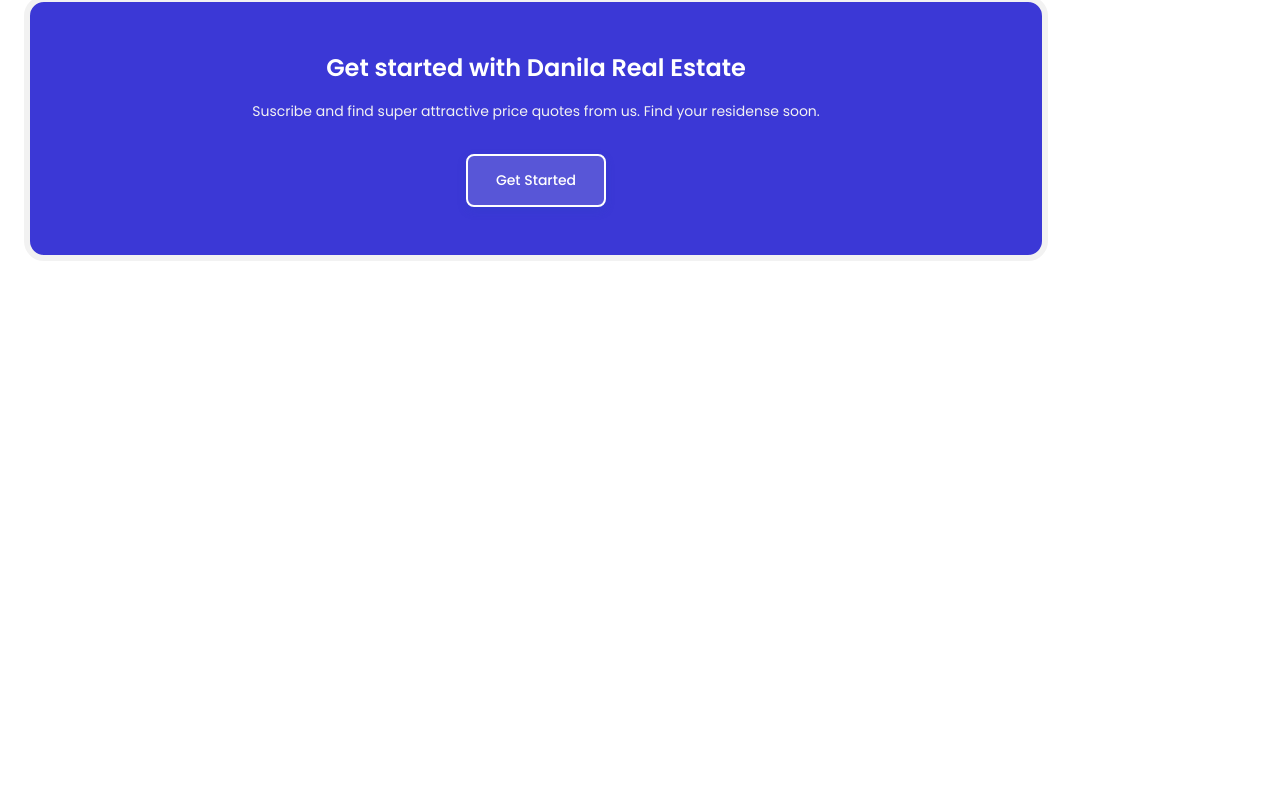
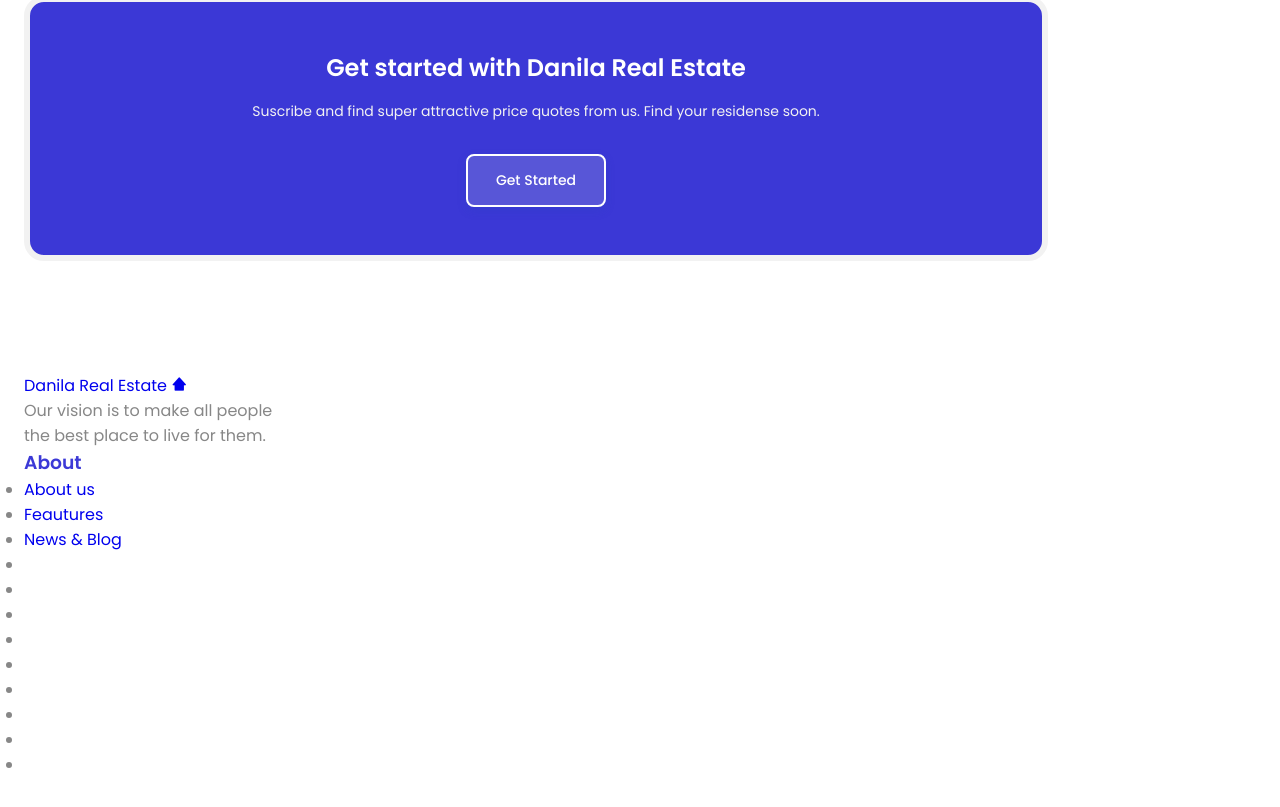
Before and after one commit to greppidanila/Real-Estate-Website-Calculator, a plain HTML site: page index.html in a window 1280 px wide. Shown: the part 3973-4780 px from the top of the page. Before the commit the page ends 4378 px from the top, so only its background shows below. Drawn offline with nearby package versions, Linux system fonts and the light colour scheme; a web font is replaced by a local one.

Commit message:
creo footer en html

```diff
--- a/index.html
+++ b/index.html
@@ -412,7 +412,84 @@
 
         <!--==================== FOOTER ====================-->
         <footer class="footer section">
+            <div class="footer__container container grid">
+                <div>
+                    <a href="#" class="footer__logo">
+                        Danila Real Estate <i class='bx bxs-home-alt-2'></i>
 
+                    </a>
+                    <p class="footer__description">
+                        Our vision is to make all people <br>
+                        the best place to live for them.
+                    </p>
+                </div>
+                <div class="footer__content">
+                    <div>
+                        <h3 class="footer__title">
+                            About
+                        </h3>
+                        <ul class="footer__links">
+                            <li>
+                                <a href="#" class="footer__link">About us</a>
+                            </li>
+                            <li>
+                                <a href="#" class="footer__link">Feautures</a>
+                            </li>
+                            <li>
+                                <a href="#" class="footer__link">News & Blog</a>
+                            </li>
+                        </ul>
+                    </div>
+                    <div>
+                        <h3 class="footer__title">
+
+                        </h3>
+                        <ul class="footer__links">
+                            <li>
+                                <a href="#" class="footer__link"></a>
+                            </li>
+                            <li>
+                                <a href="#" class="footer__link"></a>
+                            </li>
+                            <li>
+                                <a href="#" class="footer__link"></a>
+                            </li>
+                        </ul>
+                    </div>
+                    <div>
+                        <h3 class="footer__title">
+
+                        </h3>
+                        <ul class="footer__links">
+                            <li>
+                                <a href="#" class="footer__link"></a>
+                            </li>
+                            <li>
+                                <a href="#" class="footer__link"></a>
+                            </li>
+                            <li>
+                                <a href="#" class="footer__link"></a>
+                            </li>
+                        </ul>
+                    </div>
+                    <div>
+                        <h3 class="footer__title">
+
+                        </h3>
+                        <ul class="footer__links">
+                            <li>
+                                <a href="#" class="footer__link"></a>
+                            </li>
+                            <li>
+                                <a href="#" class="footer__link"></a>
+                            </li>
+                            <li>
+                                <a href="#" class="footer__link"></a>
+                            </li>
+                        </ul>
+                    </div>
+                </div>
+            </div>
         </footer>
 
 
```
